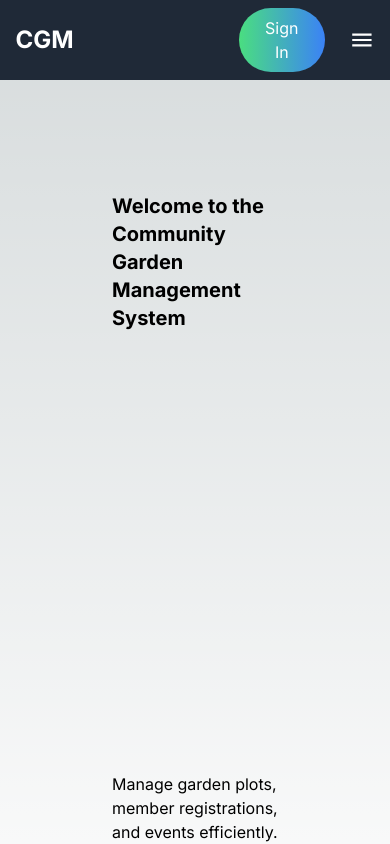
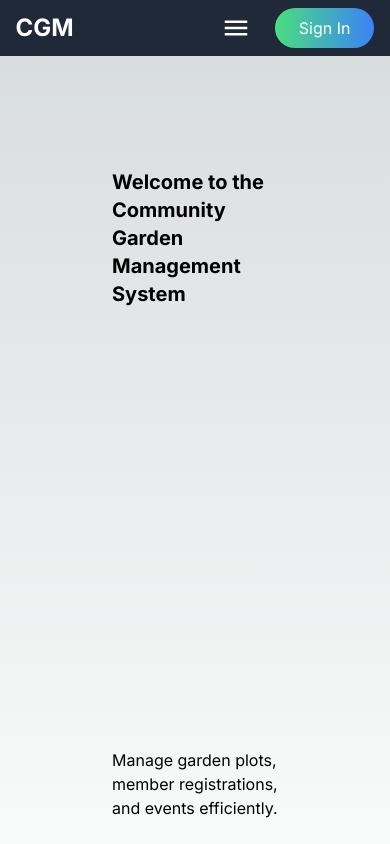
Before and after one commit to DianeLarsen/community_garden_management, a Next.js app: page / in a window 390 px wide. Shown: the top 844 px of the page. Built offline with nearby package versions, Linux system fonts and the light colour scheme.

Commit message:
updated Nav and signin button

```diff
--- a/components/AuthLinks.jsx
+++ b/components/AuthLinks.jsx
@@ -17,21 +17,22 @@ const AuthLinks = () => {
   };
 
   return (
-    <div className="relative flex items-center gap-6">
+    <div className="relative flex flex-nowrap items-center gap-6">
       {isAuthenticated ? (
         <button onClick={handleSignOut} className="bg-gradient-to-r from-green-400 to-blue-500 hover:from-pink-500 hover:to-yellow-500 duration-500 text-white py-2 px-6 rounded-full">
           Sign Out
         </button>
       ) : (
-        <div className="flex items-center gap-6">
+        <div className="relative flex flex-nowrap items-center gap-6">
           <button
             onClick={() => setIsDropdownVisible(!isDropdownVisible)}
-            className="bg-gradient-to-r from-green-400 to-blue-500 hover:from-pink-500 hover:to-yellow-500 duration-500 text-white py-2 px-6 rounded-full"
+            type="button"
+            className="bg-gradient-to-r from-green-400 to-blue-500 hover:from-pink-500 hover:to-yellow-500 duration-1000 text-white py-2 px-6 rounded-full whitespace-nowrap"
           >
             Sign In
           </button>
           {isDropdownVisible && (
-            <div className="absolute right-0 mt-2 w-64 bg-white border rounded-md shadow-lg">
+            <div className="absolute right-0 top-12 mt-2 w-64 bg-white border rounded-md shadow-lg">
               <form className="p-4">
                 <div>
                   <label>Email:</label>
--- a/components/NavBar.jsx
+++ b/components/NavBar.jsx
@@ -26,10 +26,10 @@ const NavBar = () => {
         </Link>
       </div>
       <div
-        className={`nav-links md:static absolute bg-gray-800 duration-500  md:min-h-fit min-h-[60vh] md:right-0 ${
+        className={`nav-links md:static absolute bg-gray-800 duration-500  md:min-h-fit min-h-[40vh] md:right-0 ${
           menuToggle == "menu"
             ? "top-[-100%] right-0"
-            : "top-[9%] right-0 w-half"
+            : "top-[7%] right-0 w-half"
         } md:w-auto w-6/12 flex items-center px-6`}
       >
         <ul
@@ -68,13 +68,14 @@ const NavBar = () => {
         </ul>
       </div>
 
-      <div className="flex items-center gap-6">
-        <AuthLinks />
-        <IoMdMenu
+      <div className="flex flex-nowrap items-center gap-6">
+      <IoMdMenu
           className="text-3xl cursor-pointer md:hidden"
           name={menuToggle}
           onClick={() => setMenuToggle(menuToggle == "menu" ? "close" : "menu")}
         />
+        <AuthLinks />
+
       </div>
     </nav>
   );
```
